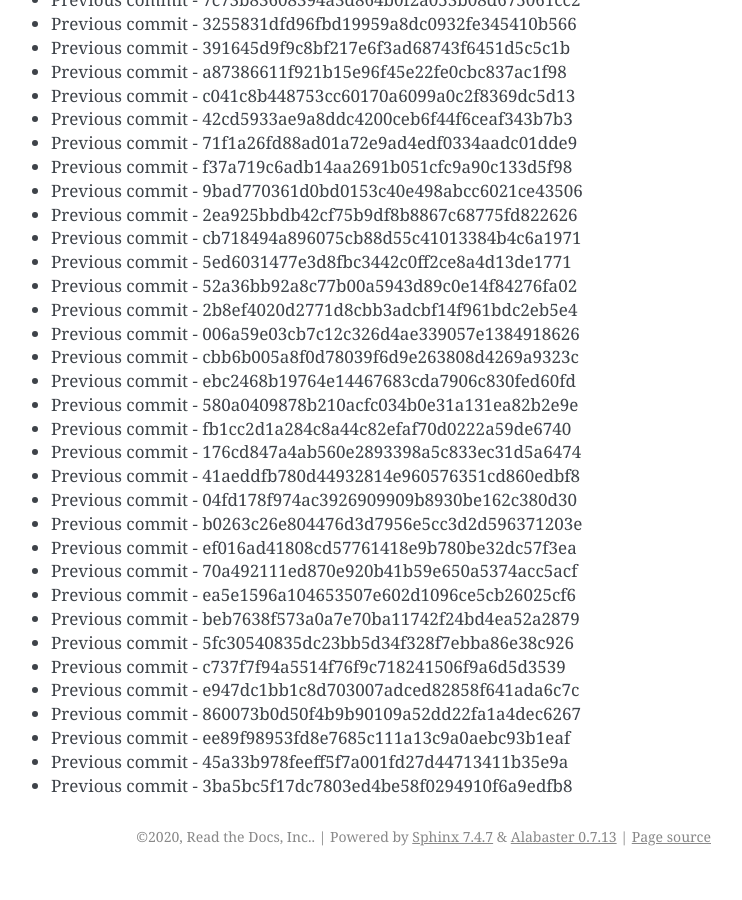
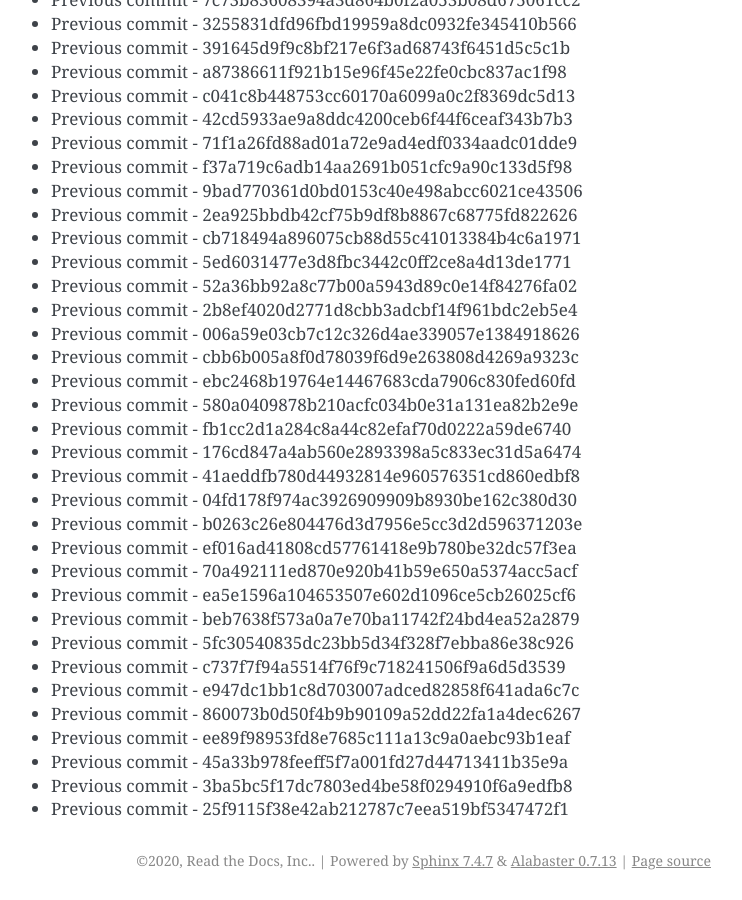
Before and after one commit to readthedocs/rtd-git-stresstest, a Sphinx documentation site: the page built from docs/updates.rst, in a window 1280 px wide and 900 px high, scrolled down 67572 px. Shown: the whole window, without its empty margins (399-1141 px from the left). Built offline with Sphinx 7.4.7, drawn with Linux system fonts in a browser that asks for light colours; before the commit the page ends 68448 px from its top, so only the background shows below that.

Commit message:
Generating commit from previous: 25f9115f38e42ab212787c7eea519bf5347472f1

```diff
--- a/docs/updates.rst
+++ b/docs/updates.rst
@@ -2871,3 +2871,4 @@ It can be tested for any performance characteristics.
 * Previous commit - ee89f98953fd8e7685c111a13c9a0aebc93b1eaf
 * Previous commit - 45a33b978feeff5f7a001fd27d44713411b35e9a
 * Previous commit - 3ba5bc5f17dc7803ed4be58f0294910f6a9edfb8
+* Previous commit - 25f9115f38e42ab212787c7eea519bf5347472f1
```
